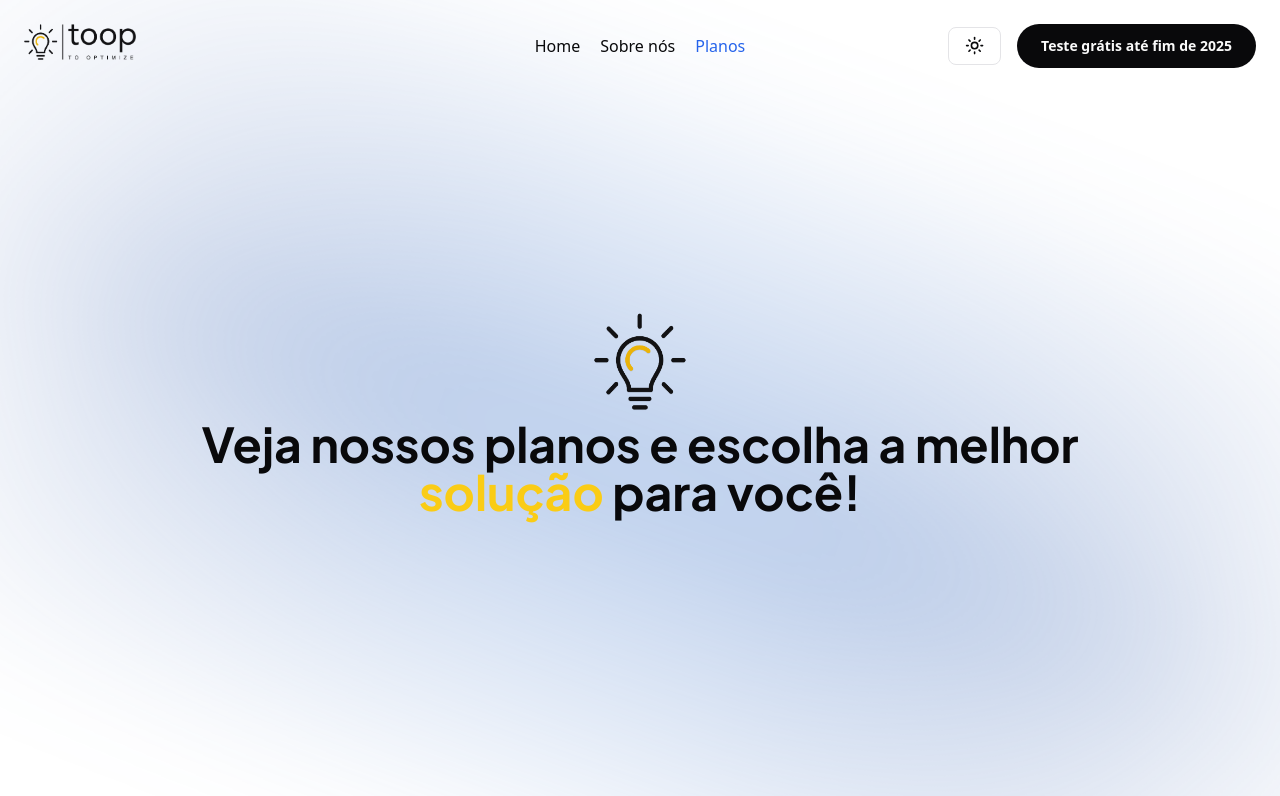
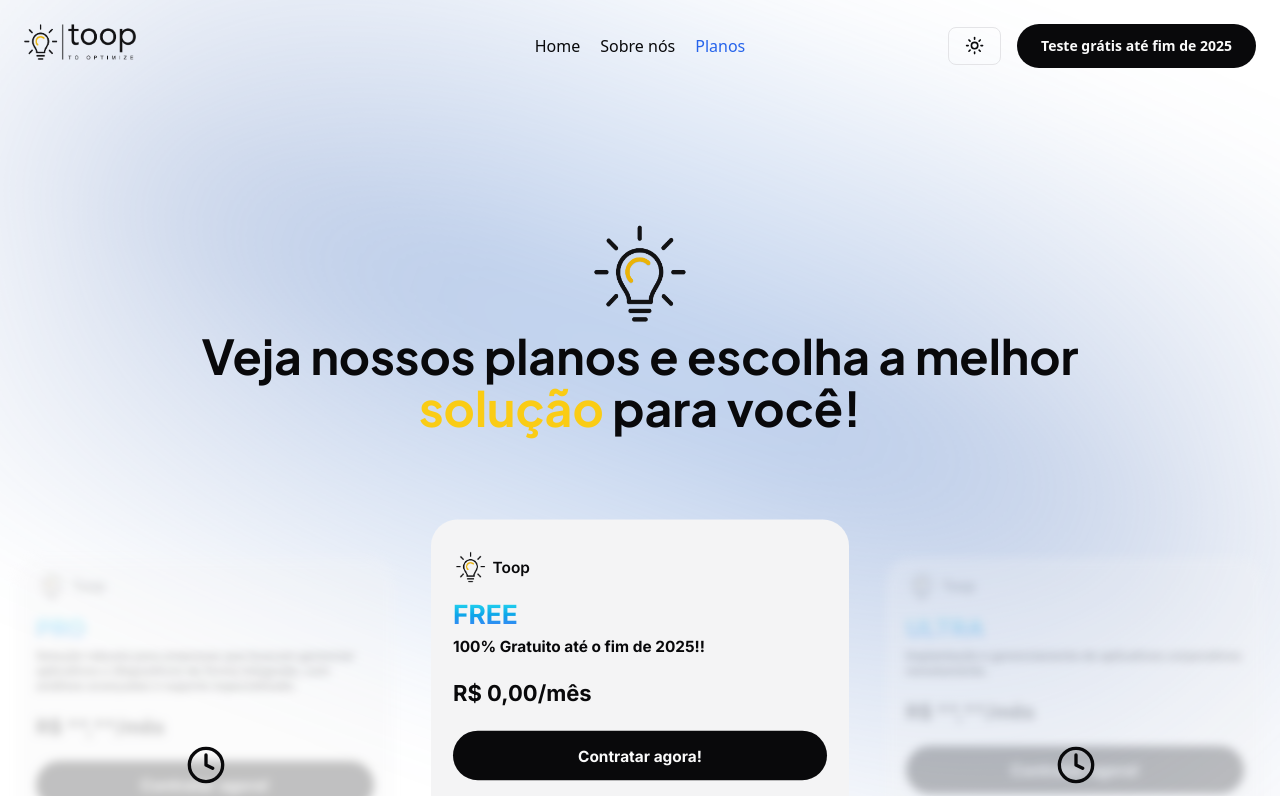
Before and after one commit to atmoutsourcing/toop-landing-page, a Next.js app: page /plans in a window 1280 px wide. Shown: the top 796 px of the page. Built offline with nearby package versions, Linux system fonts and the light colour scheme.

Commit message:
finalizando ajuste de layout

```diff
--- a/src/app/plans/page.tsx
+++ b/src/app/plans/page.tsx
@@ -6,13 +6,11 @@ import Image from 'next/image'
 import { Check, Clock } from 'lucide-react'
 import { Button } from '@/components/button'
 import Link from 'next/link'
-// import { WhatsappLogo } from 'phosphor-react'
-// import { TablePlans } from './tablePlans'
 
 export default function Plans() {
   return (
     <div className="flex h-auto w-full flex-col font-inter">
-      <div className="flex min-h-screen flex-col items-center justify-center text-center">
+      <div className="mt-32 flex flex-col items-center justify-center text-center">
         <div
           className="absolute mb-10 hidden h-[150px] w-[90%] rounded-[8px] bg-gradient-radial from-[#5aa2fa] to-[#223d88] blur-[150px] md:flex"
           style={{ transform: 'rotate(20deg)', zIndex: '-1' }}
@@ -35,11 +33,13 @@ export default function Plans() {
           className="block h-28 w-28 dark:hidden"
         />
 
-        <div className="font-plusJakartaSans text-3xl font-bold dark:text-zinc-200 md:text-5xl">
-          Veja nossos planos e escolha a melhor
-        </div>
-        <div className="mb-[12.5%] font-plusJakartaSans text-3xl font-bold dark:text-zinc-200 md:text-5xl">
-          <span className="text-yellow-400">solução</span> para você!
+        <div className="flex flex-col gap-1">
+          <div className="font-plusJakartaSans text-3xl font-bold dark:text-zinc-200 md:text-5xl">
+            Veja nossos planos e escolha a melhor
+          </div>
+          <div className="mb-[12.5%] font-plusJakartaSans text-3xl font-bold dark:text-zinc-200 md:text-5xl">
+            <span className="text-yellow-400">solução</span> para você!
+          </div>
         </div>
       </div>
 
@@ -231,76 +231,6 @@ export default function Plans() {
           </div>
         </div>
       </div>
-
-      {/* <div className="flex min-h-[400px] items-center justify-center px-[18%]">
-        <TablePlans />
-      </div> */}
-
-      {/* <div className="flex px-[10%] py-20">
-        <div className="h-[1px] w-full bg-zinc-500" />
-      </div>
-
-      <div className="flex flex-col items-center justify-center gap-10 px-[5%] pb-20 md:flex-row md:px-[18%]">
-        <div className="flex flex-col text-center md:max-w-[60%] md:text-start">
-          <div className="pb-4 text-2xl font-bold">
-            Como funciona o plano{' '}
-            <span className="items-center bg-gradient-to-b from-[#22D3EE] via-[#0EA5E9] to-[#3B82F6] bg-clip-text font-inter text-2xl font-bold leading-[22px] text-transparent">
-              Enterprise
-            </span>{' '}
-            ?
-          </div>
-          <div className="pb-14 text-zinc-300">
-            O plano Enterprise permitirá que você ofereça o Toop para outras
-            empresas, possibilitando sua comercialização e expansão.
-          </div>
-          <div className="pb-2 text-xl font-bold">Ficou com alguma dúvida?</div>
-          <div className="flex flex-col items-center gap-3 text-zinc-300 md:flex-row">
-            Clique aqui e entre em contato{' '}
-            <button className="flex flex-row items-center gap-1 rounded-full bg-shapePrimary px-6 py-3 text-[14px] font-bold text-zinc-100 dark:bg-zinc-50 dark:text-shapePrimary">
-              <WhatsappLogo className="h-5 w-5 text-green-500" />
-              WhatsApp
-            </button>
-          </div>
-        </div>
-
-        <div className="flex">
-          <div className="flex max-w-[700px] flex-col gap-3 rounded-3xl bg-zinc-100 px-5 pb-5 dark:bg-shapePrimary">
-            <div className="flex flex-col gap-4">
-              <div className="flex flex-row items-center gap-1 pt-3">
-                <Image
-                  src={iconWhite}
-                  alt="Toop icon"
-                  className="hidden h-8 w-8 dark:block"
-                />
-
-                <Image
-                  src={iconDark}
-                  alt="Toop icon"
-                  className="block h-8 w-8 dark:hidden"
-                />
-                <p className="font-inter text-sm">Toop</p>
-              </div>
-
-              <div className="flex flex-col gap-2">
-                <h1 className="flex items-center bg-gradient-to-b from-[#22D3EE] via-[#0EA5E9] to-[#3B82F6] bg-clip-text font-inter text-2xl font-bold leading-[22px] text-transparent">
-                  ENTERPRISE
-                </h1>
-
-                <p className="space-y-4 font-inter text-xs font-bold leading-tight dark:text-zinc-400">
-                  Nosso plano Enterprise foi desenvolvido para empresas que
-                  desejam levar o Toop a um novo nível. Com essa modalidade,
-                  você poderá oferecer a plataforma para outras organizações,
-                  possibilitando sua comercialização e ampliação do alcance.
-                </p>
-              </div>
-            </div>
-
-            <div className="py-2 font-inter text-xl font-bold">R$ 0,00/mês</div>
-
-            <Button variant="secondary">Contratar agora!</Button>
-          </div>
-        </div>
-      </div> */}
     </div>
   )
 }
--- a/src/components/button.tsx
+++ b/src/components/button.tsx
@@ -2,7 +2,7 @@ import { ComponentProps, ReactNode } from 'react'
 import { tv, VariantProps } from 'tailwind-variants'
 
 const buttonVariants = tv({
-  base: 'items-center w-full rounded-full bg-zinc-950 px-6 py-3 text-zinc-50 duration-500 hover:bg-zinc-800 font-bold dark:bg-zinc-50 dark:text-zinc-950 dark:hover:bg-zinc-200',
+  base: 'items-center w-full rounded-full bg-zinc-950 px-6 py-3 text-zinc-50 duration-500 font-bold hover:opacity-80 dark:bg-zinc-50 dark:text-zinc-950',
   variants: {
     variant: {
       primary: 'text-sm',
```
